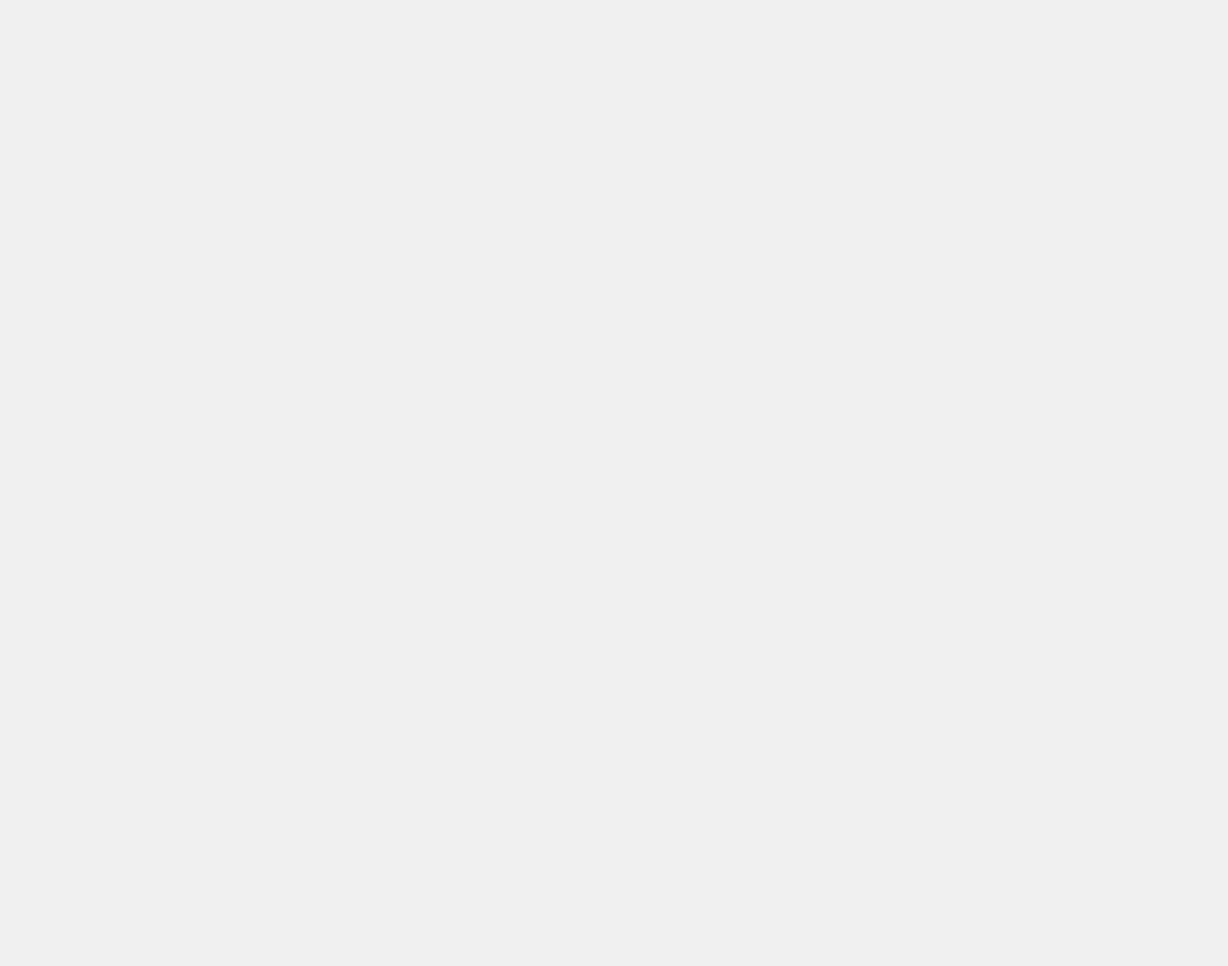
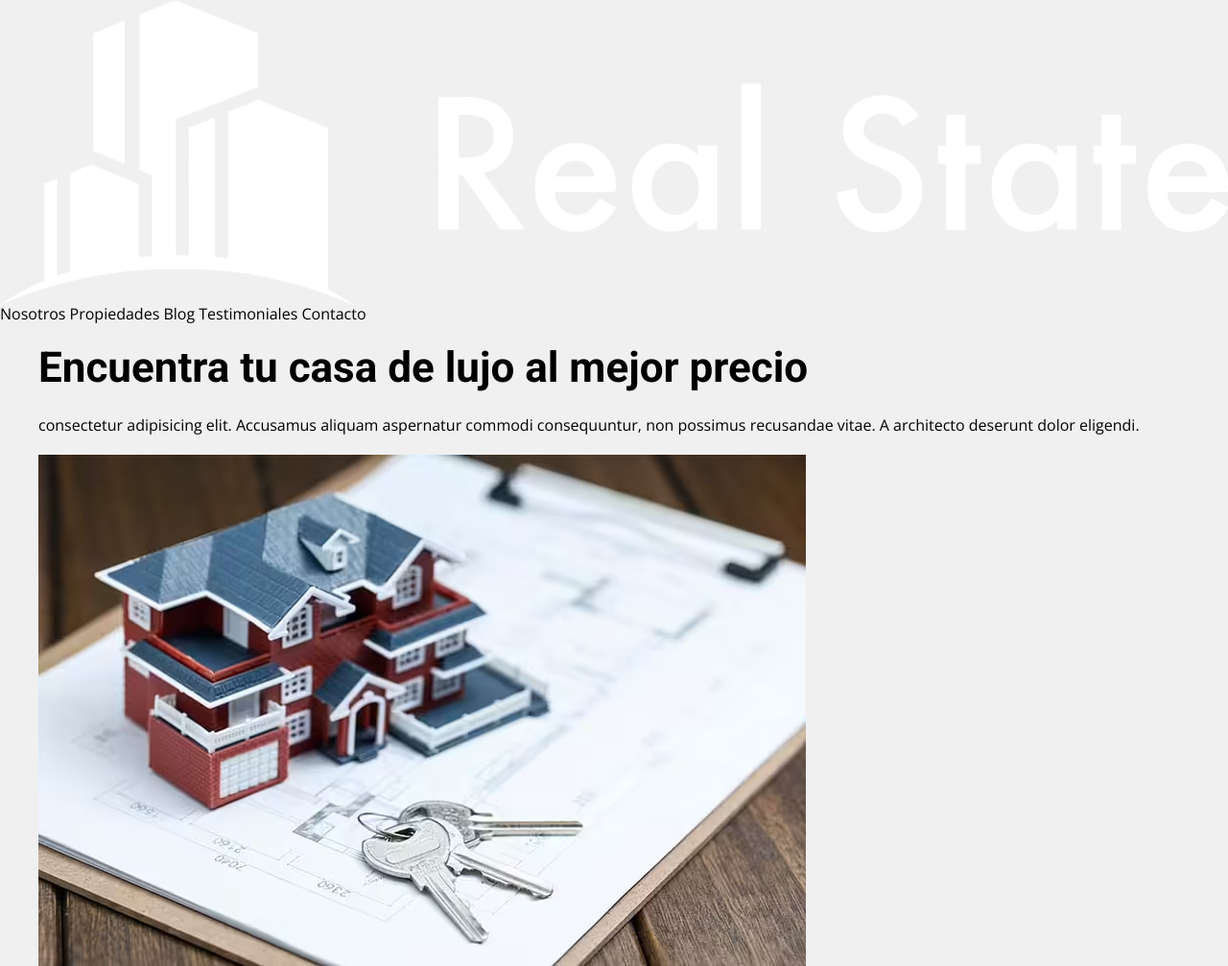
Before and after one commit to dolivare5/real-state, a website: page index.html in a window 1280 px wide. Shown: the whole page at 96% size. Before the commit the page ends 800 px from the top, so only its background shows below. Drawn offline with nearby package versions, Linux system fonts and the light colour scheme.

Commit message:
Séptimo Commit. Definí la estructura del código HTML para el Header. Utilize picture para optmizar el tiempo de carga del sitio web y mejorar en performance.

```diff
--- a/index.html
+++ b/index.html
@@ -11,6 +11,34 @@
         <link rel="stylesheet" href="build/css/app.css">
     </head>
     <body>
+        <header class="header">
+            <div class="header__barra">
+                <div class="header__logo">
+                    <img src="build/img/logo.svg" alt="Logo Real State">
+                </div> <!-- .header__logo -->
 
+                <nav class="navegacion">
+                    <a href="#" class="navegacion__link">Nosotros</a>
+                    <a href="#" class="navegacion__link">Propiedades</a>
+                    <a href="#" class="navegacion__link">Blog</a>
+                    <a href="#" class="navegacion__link">Testimoniales</a>
+                    <a href="#" class="navegacion__link">Contacto</a>
+                </nav> <!-- .navegacion -->
+            </div> <!-- .header__barra .contenedor -->
+
+            <div class="header__contenido contenedor">
+                <h1 class="header__heading">Encuentra tu casa de lujo al mejor precio</h1>
+                <p class="header__texto">
+                    consectetur adipisicing elit. Accusamus aliquam aspernatur commodi consequuntur, non possimus
+                    recusandae vitae. A architecto deserunt dolor eligendi.
+                </p> <!-- .header__texto -->
+
+                <picture>
+                    <source srcset="build/img/imagen.avif" type="image/avif">
+                    <source srcset="build/img/imagen.webp" type="image/webp">
+                    <img class="header__imagen" src="build/img/imagen.jpg" alt="Imagen Header" >
+                </picture>
+            </div> <!-- .header__contenido -->
+        </header> <!-- .header -->
     </body>
 </html>
```
